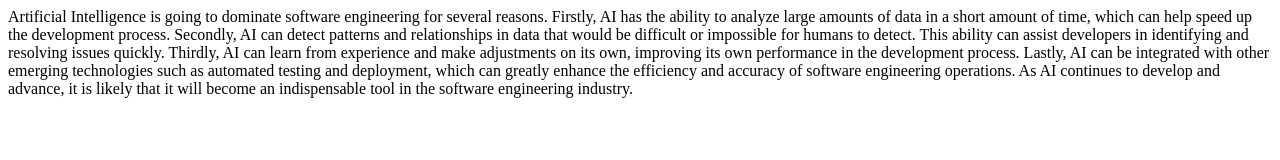
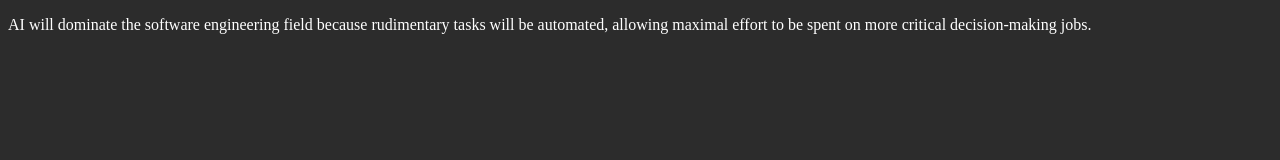
Before and after one commit to christ0s/terraform, a plain HTML site: page index.html in a window 1280 px wide. Drawn offline with Linux system fonts and the light colour scheme.

Commit message:
Added HTML and CSS files

```diff
--- a/index.html
+++ b/index.html
@@ -1,8 +1,10 @@
+<!doctype html>
 <html>
 <head>
-<title>Why AI will dominate software engineering</title>
+<title>auto-gpt-generated</title>
+<link rel="stylesheet" type="text/css" href="style.css">
 </head>
 <body>
-<p>Artificial Intelligence is going to dominate software engineering for several reasons. Firstly, AI has the ability to analyze large amounts of data in a short amount of time, which can help speed up the development process. Secondly, AI can detect patterns and relationships in data that would be difficult or impossible for humans to detect. This ability can assist developers in identifying and resolving issues quickly. Thirdly, AI can learn from experience and make adjustments on its own, improving its own performance in the development process. Lastly, AI can be integrated with other emerging technologies such as automated testing and deployment, which can greatly enhance the efficiency and accuracy of software engineering operations. As AI continues to develop and advance, it is likely that it will become an indispensable tool in the software engineering industry.</p>
+<p>AI will dominate the software engineering field because rudimentary tasks will be automated, allowing maximal effort to be spent on more critical decision-making jobs.</p>
 </body>
 </html>
--- /dev/null
+++ b/style.css
@@ -0,0 +1,4 @@
+body {
+background-color: #2c2c2c;
+color: white;
+}
```
Also changed, not shown: 1 other file.
